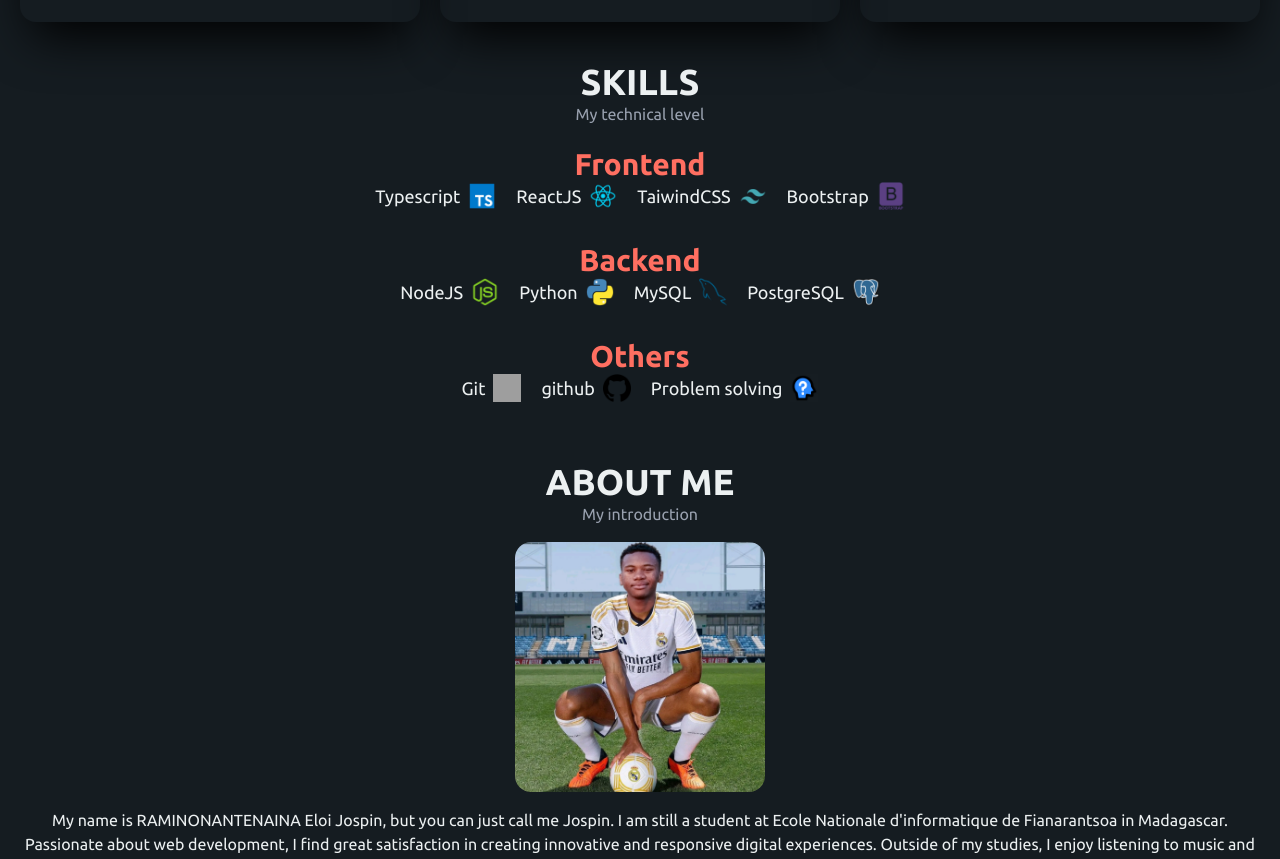
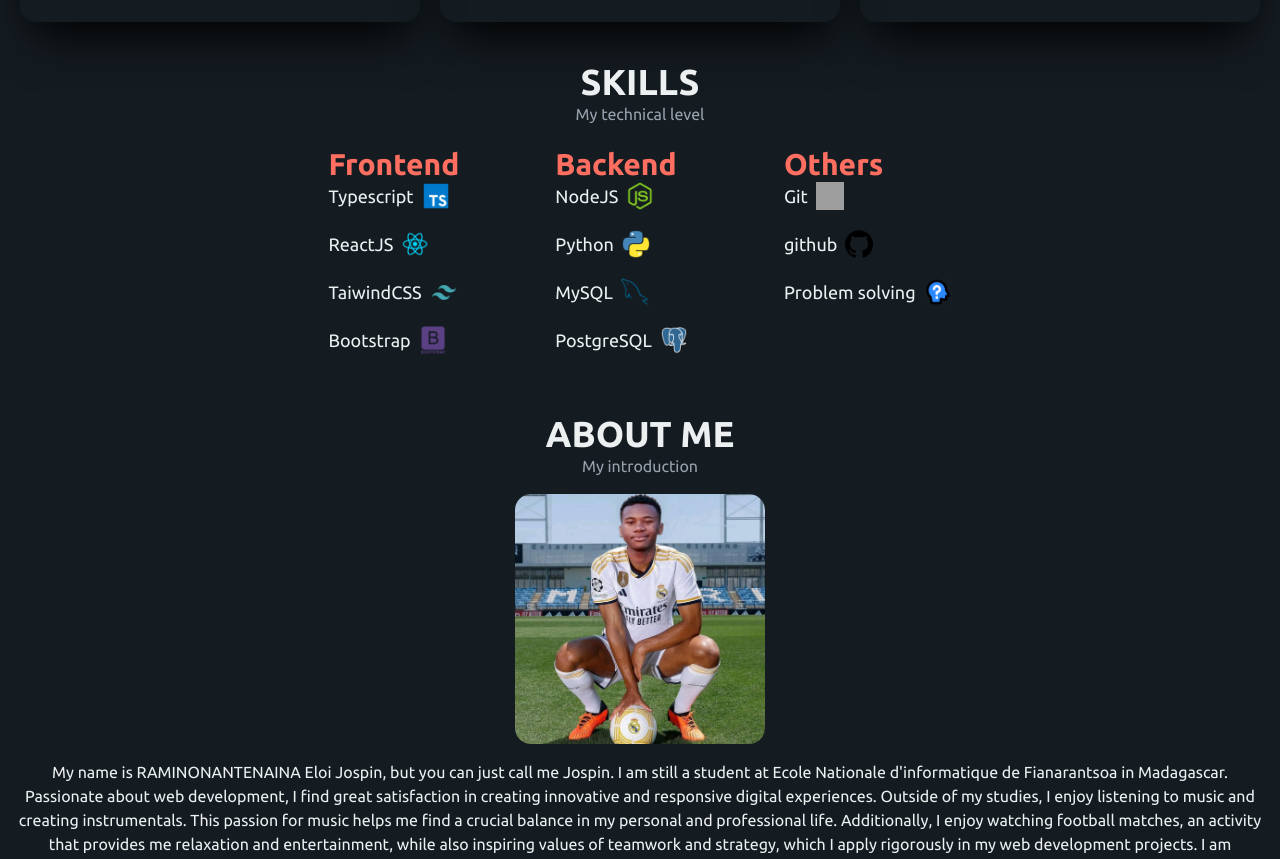
Before and after one commit to Jospin316/portfolio, a React (Vite) app: page / in a window 1280 px wide. Shown: the part 1242-2101 px from the top of the page. Built offline with nearby package versions, Linux system fonts and the light colour scheme; grey boxes are pictures that could not be loaded.

Commit message:
correction responsive section skills

```diff
--- a/src/components/Skill.jsx
+++ b/src/components/Skill.jsx
@@ -3,8 +3,8 @@ import React from "react";
 export default function Skill({ title, skills }) {
   return (
     <div>
-      <h2 className="text-myRose text-3xl font-bold">{title}</h2>
-      <ul className="flex gap-5 flex-wrap justify-center">
+      <h2 className="text-myRose text-3xl font-bold sm:text-start">{title}</h2>
+      <ul className="flex gap-5 flex-wrap justify-center sm:flex-col sm:items-baseline">
         {skills.map((skill, index) => (
           <li key={index} className="flex items-center gap-2">
             <span className="text-lg">{skill.name}</span>
--- a/src/sections/Skills.jsx
+++ b/src/sections/Skills.jsx
@@ -35,7 +35,7 @@ export default function Skills() {
   return (
     <section className="mt-10 flex flex-col items-center text-center">
       <Title h1={"Skills"} h3={"My technical level"} />
-      <div className="flex flex-col gap-8 p-5">
+      <div className="flex flex-col gap-8 p-5 lg:flex-row sm:gap-24">
         <Skill title={"Frontend"} skills={frontend_skills} />
         <Skill title={"Backend"} skills={backend_skills} />
         <Skill title={"Others"} skills={others_skills} />
```
